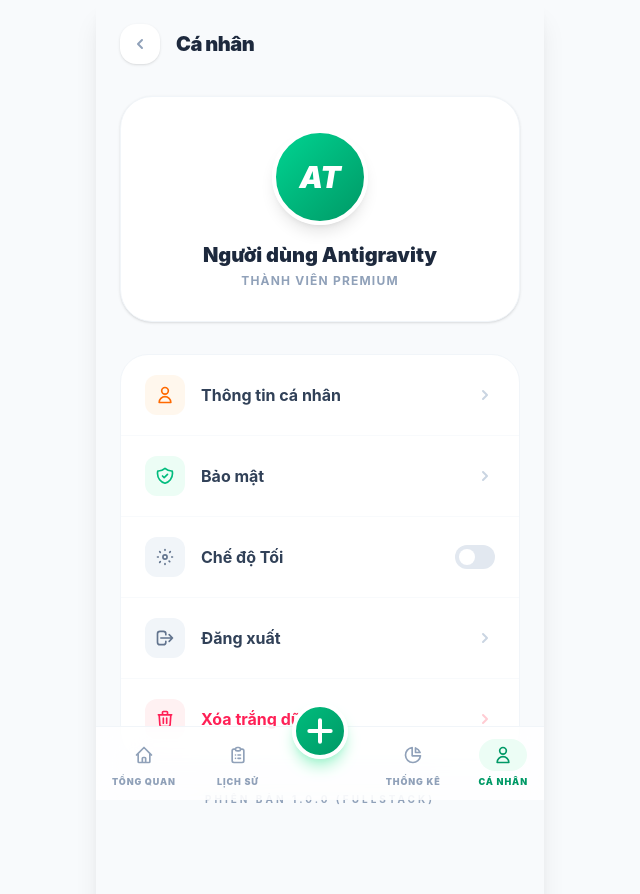
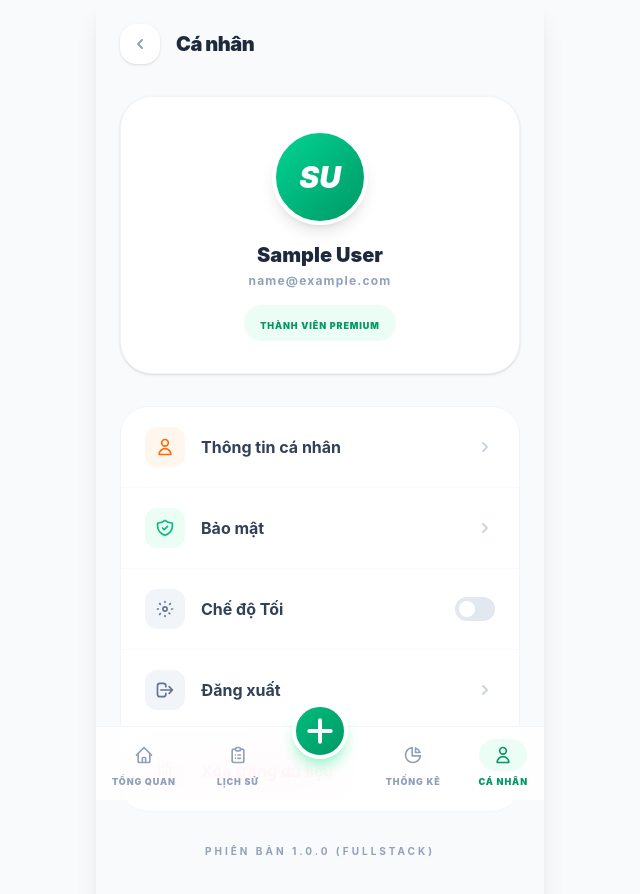
Before and after one commit to canhhungdev1/expense-tracker, an Angular app in the folder frontend/: page /settings in a window 1280 px wide. Shown: the top 894 px of the page, without its empty margins (320-960 px from the left). Built offline with nearby package versions, Linux system fonts and the light colour scheme; no server answers; sample sign-in values are in the browser's storage.

Commit message:
fix cannot update UI after delete or edit transaction

```diff
--- a/frontend/src/app/components/settings.ts
+++ b/frontend/src/app/components/settings.ts
@@ -1,4 +1,4 @@
-import { Component, inject } from '@angular/core';
+import { Component, inject, computed } from '@angular/core';
 import { CommonModule } from '@angular/common';
 import { RouterLink } from '@angular/router';
 import { TransactionService } from '../services/transaction.service';
@@ -22,12 +22,15 @@ import { ThemeService } from '../services/theme.service';
       </div>
 
       <!-- Profile Card -->
-      <div class="bg-white dark:bg-slate-900 rounded-[32px] p-8 shadow-sm border border-slate-100 dark:border-slate-800 mb-8 text-center">
+      <div *ngIf="authService.currentUser() as user" class="bg-white dark:bg-slate-900 rounded-[32px] p-8 shadow-sm border border-slate-100 dark:border-slate-800 mb-8 text-center">
         <div class="w-24 h-24 bg-gradient-to-br from-emerald-400 to-emerald-600 rounded-full mx-auto mb-4 border-4 border-white dark:border-slate-800 shadow-lg flex items-center justify-center text-white text-3xl font-black italic">
-          AT
+          {{ getInitials(user.name) }}
         </div>
-        <h3 class="text-xl font-black text-slate-800 dark:text-white">Người dùng Antigravity</h3>
-        <p class="text-xs font-bold text-slate-400 uppercase tracking-widest mt-1">Thành viên Premium</p>
+        <h3 class="text-xl font-black text-slate-800 dark:text-white">{{ user.name }}</h3>
+        <p class="text-xs font-bold text-slate-400 lowercase tracking-widest mt-1">{{ user.email }}</p>
+        <div class="inline-block mt-4 px-4 py-1.5 bg-emerald-50 dark:bg-emerald-500/10 rounded-full">
+           <span class="text-[9px] font-black text-emerald-600 dark:text-emerald-400 uppercase tracking-widest">Thành viên Premium</span>
+        </div>
       </div>
 
       <!-- Settings List -->
@@ -108,4 +111,13 @@ export class SettingsComponent {
       alert('Chức năng xóa toàn bộ dữ liệu đang được đồng bộ với Backend...');
     }
   }
+
+  getInitials(name: string): string {
+    if (!name) return 'U';
+    const parts = name.split(' ');
+    if (parts.length >= 2) {
+      return (parts[0][0] + parts[parts.length - 1][0]).toUpperCase();
+    }
+    return name.slice(0, 2).toUpperCase();
+  }
 }
--- a/frontend/src/app/components/transaction-history.ts
+++ b/frontend/src/app/components/transaction-history.ts
@@ -325,7 +325,6 @@ export class TransactionHistoryComponent {
     if (confirm('Bạn có chắc chắn muốn xóa giao dịch này không?')) {
       try {
         await this.transactionService.deleteTransaction(id as string);
-        this.onLoadMore();
       } catch (error) {
         alert('Lỗi khi xóa giao dịch. Vui lòng thử lại!');
       }
--- a/frontend/src/app/services/transaction.service.ts
+++ b/frontend/src/app/services/transaction.service.ts
@@ -296,8 +296,11 @@ export class TransactionService {
   async addTransaction(transaction: Omit<Transaction, 'id'>): Promise<Transaction> {
     try {
       const newT = await firstValueFrom(this.http.post<Transaction>(this.apiUrl, transaction));
-      const formatted = { ...newT, amount: Number(newT.amount) };
+      const category = this.categoryService.categories().find(c => c.id === newT.categoryId);
+      const formatted = { ...newT, amount: Number(newT.amount), category };
+
       this.transactionsSignal.update(ts => [formatted, ...ts]);
+      this.historyTransactionsSignal.update(ts => [formatted, ...ts]);
       return formatted;
     } catch (error) {
       console.error('Lỗi khi lưu giao dịch:', error);
@@ -308,8 +311,11 @@ export class TransactionService {
   async updateTransaction(id: string, transaction: Partial<Transaction>): Promise<Transaction> {
     try {
       const updated = await firstValueFrom(this.http.patch<Transaction>(`${this.apiUrl}/${id}`, transaction));
-      const formatted = { ...updated, amount: Number(updated.amount) };
+      const category = this.categoryService.categories().find(c => c.id === updated.categoryId);
+      const formatted = { ...updated, amount: Number(updated.amount), category };
+
       this.transactionsSignal.update(ts => ts.map(t => t.id === id ? formatted : t));
+      this.historyTransactionsSignal.update(ts => ts.map(t => t.id === id ? formatted : t));
       return formatted;
     } catch (error) {
       console.error('Lỗi khi cập nhật giao dịch:', error);
@@ -321,6 +327,7 @@ export class TransactionService {
     try {
       await firstValueFrom(this.http.delete(`${this.apiUrl}/${id}`));
       this.transactionsSignal.update(ts => ts.filter(t => t.id !== id));
+      this.historyTransactionsSignal.update(ts => ts.filter(t => t.id !== id));
     } catch (error) {
       console.error('Lỗi khi xóa giao dịch:', error);
       throw error;
```
